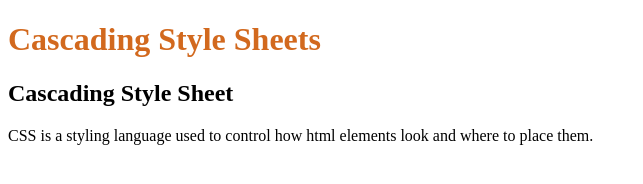
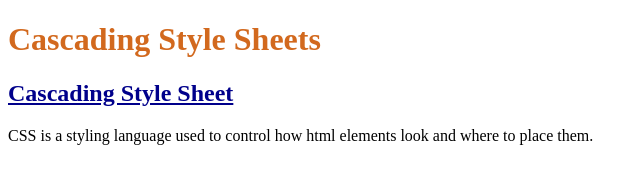
Before and after one commit to FeliciaSithole/Week-3---Web-Development-V2, a plain HTML site: page index.html in a window 1280 px wide. Shown: the whole page, without its empty margins (0-643 px from the left). Drawn offline with Linux system fonts and the light colour scheme.

Commit message:
added the internal CSS

```diff
--- a/index.html
+++ b/index.html
@@ -4,6 +4,12 @@
     <meta charset="UTF-8">
     <meta name="viewport" content="width=device-width, initial-scale=1.0">
     <title>Introduction to CSS</title>
+    <style>
+        h2 {
+            color: darkblue;
+            text-decoration: underline;
+        }
+    </style>
 </head>
 <body>
     <header>
```
